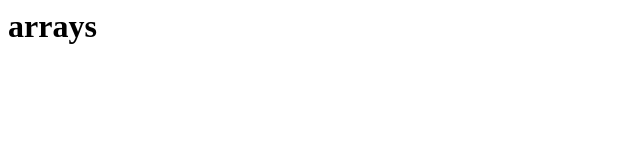
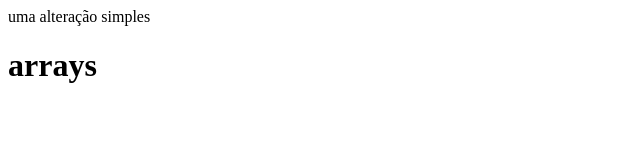
Before and after one commit to Aureliofc/aprendendo-javascript, a plain HTML site: page array.html in a window 1280 px wide. Shown: the whole page, without its empty margins (0-640 px from the left). Drawn offline with Linux system fonts and the light colour scheme.

Commit message:
criando alteracao simples

```diff
--- a/array.html
+++ b/array.html
@@ -1,13 +1,13 @@
 <html>
 
 <head>
-
-
 
 </head>
 
 
 <body>
+
+  uma alteração simples
 
   <h1>arrays</h1>
   <script>
@@ -20,7 +20,7 @@
 
     console.log(array1[2]);
 
-         for (var i = 0; i < array1.length; i ++){
+    for (var i = 0; i < array1.length; i++) {
       console.log(array1[i]);
     }
 
```
Lines whose indentation alone changed are shown as unchanged.
